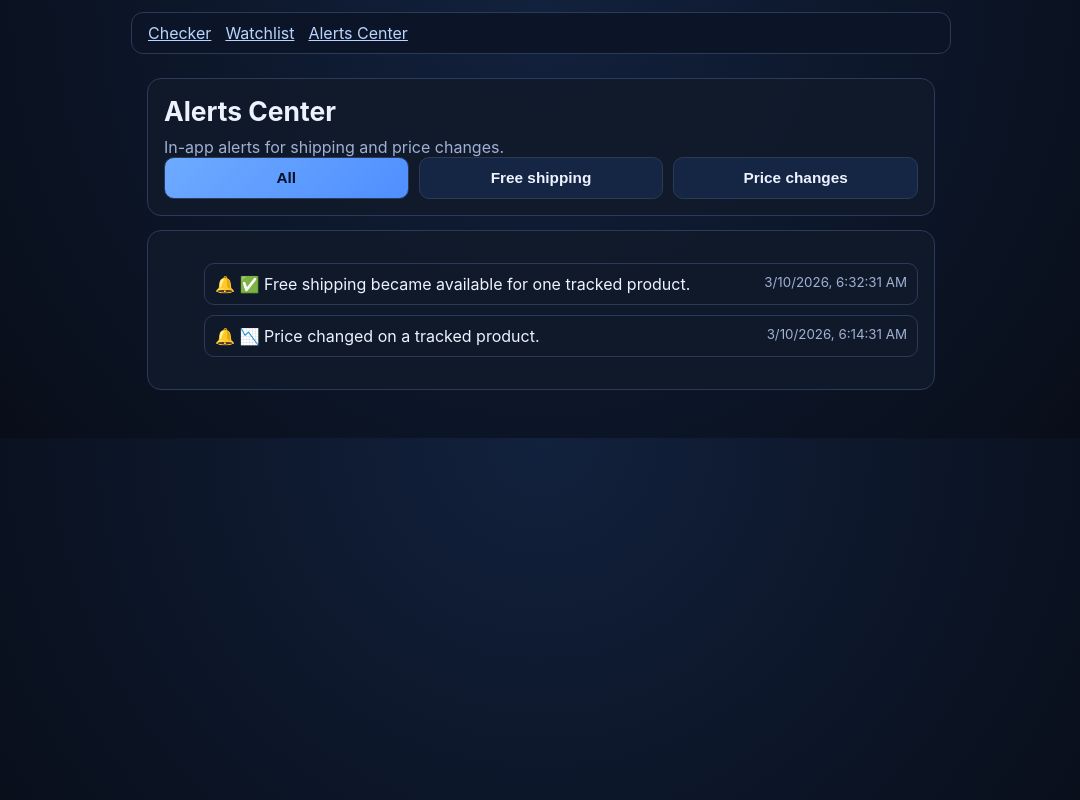
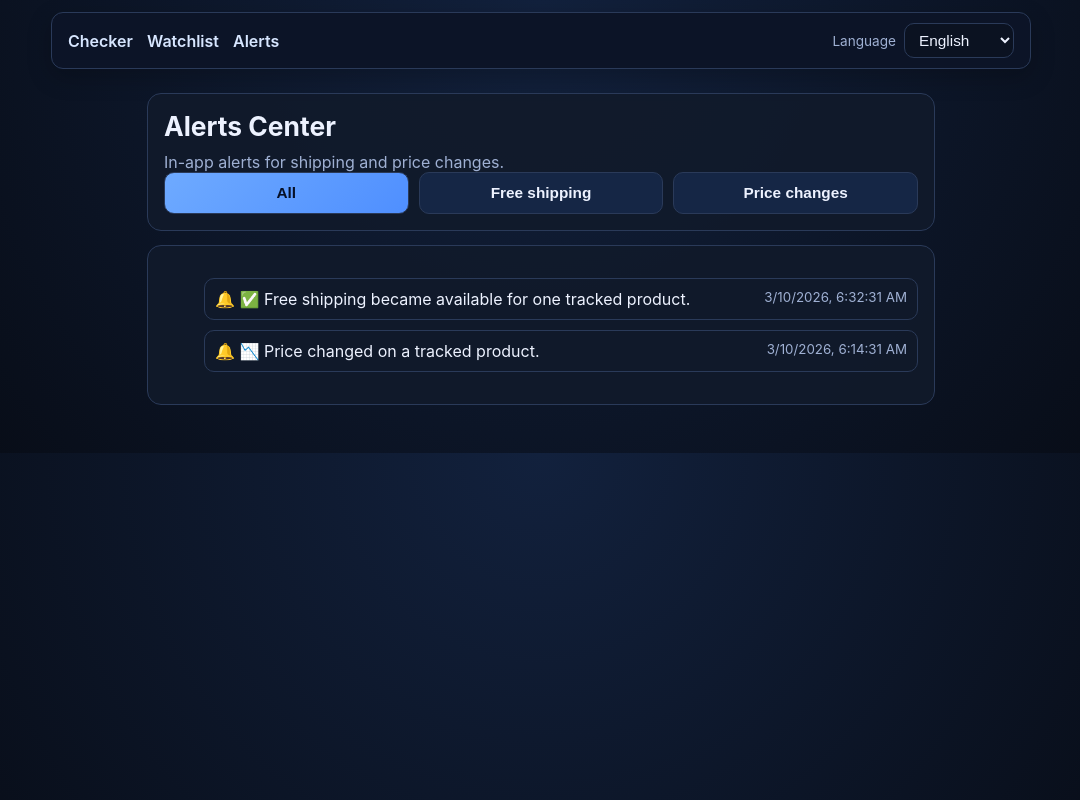
Before and after one commit to itzikban/amz-free-shiping, a Next.js app in the folder frontend/: page /alerts in a window 1280 px wide. Shown: the whole page, without its empty margins (99-1179 px from the left). Built offline with nearby package versions, Linux system fonts and the light colour scheme; no server answers.

Commit message:
feat(ui): polish dashboard UI and add EN/HE language toggle with RTL

```diff
--- a/frontend/app/alerts/page.tsx
+++ b/frontend/app/alerts/page.tsx
@@ -2,8 +2,10 @@
 
 import { useEffect, useMemo, useState } from "react";
 import { getFallbackAlerts, UserAlert } from "@/lib/watchlist";
+import { useI18n } from "@/lib/i18n";
 
 export default function AlertsPage() {
+  const { t } = useI18n();
   const [alerts, setAlerts] = useState<UserAlert[]>([]);
   const [loading, setLoading] = useState(true);
   const [filter, setFilter] = useState<"all" | "free" | "price">("all");
@@ -34,7 +36,7 @@ export default function AlertsPage() {
   return (
     <main className="container">
       <section className="card hero">
-        <h1>Alerts Center</h1>
+        <h1>{t("alerts_title")}</h1>
         <p>In-app alerts for shipping and price changes.</p>
         <div className="row" style={{ gridTemplateColumns: "repeat(3, 1fr)" }}>
           <button className={filter === "all" ? "" : "secondary"} onClick={() => setFilter("all")}>All</button>
--- a/frontend/app/globals.css
+++ b/frontend/app/globals.css
@@ -15,15 +15,23 @@ html, body { margin: 0; padding: 0; background: radial-gradient(circle at top, #
 a { color: #b9d5ff; }
 
 .topNav {
-  max-width: 820px;
+  max-width: 980px;
   margin: 12px auto 0;
   padding: 10px 16px;
   display: flex;
+  justify-content: space-between;
+  align-items: center;
   gap: 14px;
   border: 1px solid var(--line);
   border-radius: 12px;
   background: #0c1427;
+  box-shadow: 0 8px 24px rgba(0,0,0,0.22);
 }
+.topNavLinks { display: flex; gap: 14px; align-items: center; }
+.topNav a { text-decoration: none; color: #d7e6ff; font-weight: 600; }
+.topNav a:hover { color: #ffffff; }
+.langSelect { display: flex; align-items: center; gap: 8px; color: var(--muted); font-size: .85rem; }
+.langSelect select { padding: 7px 10px; min-width: 110px; }
 
 .container { max-width: 820px; margin: 0 auto; padding: 24px 16px 48px; display: grid; gap: 14px; }
 .card { background: color-mix(in srgb, var(--card) 90%, transparent); border: 1px solid var(--line); border-radius: 14px; padding: 16px; }
@@ -67,4 +75,6 @@ h4 { margin: 0 0 8px; }
 @media (max-width: 640px) {
   .row { grid-template-columns: 1fr; }
   .hero h1 { font-size: 1.35rem; }
+  .topNav { flex-direction: column; align-items: stretch; }
+  .topNavLinks { justify-content: space-between; }
 }
--- a/frontend/app/layout.tsx
+++ b/frontend/app/layout.tsx
@@ -1,6 +1,7 @@
 import "./globals.css";
 import type { Metadata } from "next";
-import Link from "next/link";
+import TopNav from "@/components/TopNav";
+import { I18nProvider } from "@/lib/i18n";
 
 export const metadata: Metadata = {
   title: "AMZ Free Shipping Checker",
@@ -9,14 +10,12 @@ export const metadata: Metadata = {
 
 export default function RootLayout({ children }: { children: React.ReactNode }) {
   return (
-    <html lang="en">
+    <html lang="en" suppressHydrationWarning>
       <body>
-        <nav className="topNav" aria-label="Main navigation">
-          <Link href="/">Checker</Link>
-          <Link href="/products">Watchlist</Link>
-          <Link href="/alerts">Alerts Center</Link>
-        </nav>
-        {children}
+        <I18nProvider>
+          <TopNav />
+          {children}
+        </I18nProvider>
       </body>
     </html>
   );
--- a/frontend/app/products/[id]/page.tsx
+++ b/frontend/app/products/[id]/page.tsx
@@ -4,8 +4,10 @@ import Link from "next/link";
 import { useParams } from "next/navigation";
 import { useEffect, useMemo, useState } from "react";
 import { getFallbackTrackedProducts, TrackedProduct } from "@/lib/watchlist";
+import { useI18n } from "@/lib/i18n";
 
 export default function ProductDetailsPage() {
+  const { t } = useI18n();
   const { id } = useParams<{ id: string }>();
   const [items, setItems] = useState<TrackedProduct[]>([]);
   const [loading, setLoading] = useState(true);
@@ -39,14 +41,14 @@ export default function ProductDetailsPage() {
   return (
     <main className="container">
       <section className="card">
-        <Link href="/products">← Back to watchlist</Link>
+        <Link href="/products">← {t("back_watchlist")}</Link>
       </section>
       <section className="card">
         {loading && <p>Loading…</p>}
         {!loading && !item && <p className="error">Tracked product not found.</p>}
         {item && (
           <>
-            <h2>Tracked Product Details</h2>
+            <h2>{t("details_title")}</h2>
             <ul>
               <li><strong>ID:</strong> {item.id}</li>
               <li><strong>URL:</strong> <a href={item.url} target="_blank" rel="noopener noreferrer">{item.url}</a></li>
--- a/frontend/app/products/page.tsx
+++ b/frontend/app/products/page.tsx
@@ -3,8 +3,10 @@
 import Link from "next/link";
 import { useEffect, useMemo, useState } from "react";
 import { getFallbackTrackedProducts, TrackedProduct } from "@/lib/watchlist";
+import { useI18n } from "@/lib/i18n";
 
 export default function ProductsPage() {
+  const { t } = useI18n();
   const [items, setItems] = useState<TrackedProduct[]>([]);
   const [loading, setLoading] = useState(true);
   const [usingFallback, setUsingFallback] = useState(false);
@@ -42,7 +44,7 @@ export default function ProductsPage() {
   return (
     <main className="container">
       <section className="card hero">
-        <h1>Watchlist</h1>
+        <h1>{t("watchlist_title")}</h1>
         <p>Tracked products with destination-specific shipping verdict.</p>
         <div className="row" style={{ gridTemplateColumns: "repeat(3, 1fr)" }}>
           <div className="card"><strong>{items.length}</strong><br /><small>Total tracked</small></div>
--- /dev/null
+++ b/frontend/components/TopNav.tsx
@@ -0,0 +1,25 @@
+"use client";
+
+import Link from "next/link";
+import { useI18n } from "@/lib/i18n";
+
+export default function TopNav() {
+  const { lang, setLang, t } = useI18n();
+
+  return (
+    <nav className="topNav" aria-label="Main navigation">
+      <div className="topNavLinks">
+        <Link href="/">{t("nav_checker")}</Link>
+        <Link href="/products">{t("nav_watchlist")}</Link>
+        <Link href="/alerts">{t("nav_alerts")}</Link>
+      </div>
+      <label className="langSelect">
+        {t("language")}
+        <select value={lang} onChange={(e) => setLang(e.target.value as "en" | "he") }>
+          <option value="en">English</option>
+          <option value="he">עברית</option>
+        </select>
+      </label>
+    </nav>
+  );
+}
--- /dev/null
+++ b/frontend/lib/i18n.tsx
@@ -0,0 +1,91 @@
+"use client";
+
+import React, { createContext, useContext, useEffect, useMemo, useState } from "react";
+
+type Lang = "en" | "he";
+
+type Dict = Record<string, string>;
+
+const dictionaries: Record<Lang, Dict> = {
+  en: {
+    nav_checker: "Checker",
+    nav_watchlist: "Watchlist",
+    nav_alerts: "Alerts",
+    language: "Language",
+    app_title: "AMZ Free Shipping Checker",
+    app_subtitle: "Country-aware shipping checker powered by your backend.",
+    check_button: "Check free shipping",
+    add_button: "Add product to watchlist",
+    monitor_button: "Start monitor",
+    loading: "Loading…",
+    watchlist_title: "Watchlist",
+    alerts_title: "Alerts Center",
+    details_title: "Tracked Product Details",
+    back_watchlist: "Back to watchlist",
+  },
+  he: {
+    nav_checker: "בודק",
+    nav_watchlist: "רשימת מעקב",
+    nav_alerts: "התראות",
+    language: "שפה",
+    app_title: "בודק משלוח חינם באמזון",
+    app_subtitle: "בדיקת משלוח לפי מדינה, עם מעקב והתראות.",
+    check_button: "בדוק משלוח חינם",
+    add_button: "הוסף למעקב",
+    monitor_button: "התחל ניטור",
+    loading: "טוען…",
+    watchlist_title: "רשימת מעקב",
+    alerts_title: "מרכז התראות",
+    details_title: "פרטי מוצר במעקב",
+    back_watchlist: "חזרה לרשימת המעקב",
+  },
+};
+
+type I18nContextType = {
+  lang: Lang;
+  dir: "ltr" | "rtl";
+  setLang: (lang: Lang) => void;
+  t: (key: string) => string;
+};
+
+const I18nContext = createContext<I18nContextType | null>(null);
+
+export function I18nProvider({ children }: { children: React.ReactNode }) {
+  const [lang, setLangState] = useState<Lang>("en");
+
+  useEffect(() => {
+    const saved = (localStorage.getItem("ui_lang") || "en") as Lang;
+    const next: Lang = saved === "he" ? "he" : "en";
+    setLangState(next);
+  }, []);
+
+  useEffect(() => {
+    const dir = lang === "he" ? "rtl" : "ltr";
+    document.documentElement.lang = lang;
+    document.documentElement.dir = dir;
+  }, [lang]);
+
+  const setLang = (next: Lang) => {
+    setLangState(next);
+    localStorage.setItem("ui_lang", next);
+  };
+
+  const value = useMemo<I18nContextType>(() => {
+    const dir = lang === "he" ? "rtl" : "ltr";
+    const dict = dictionaries[lang];
+    return {
+      lang,
+      dir,
+      setLang,
+      t: (key: string) => dict[key] || key,
+    };
+  }, [lang]);
+
+  return <I18nContext.Provider value={value}>{children}</I18nContext.Provider>;
+}
+
+export function useI18n() {
+  const ctx = useContext(I18nContext);
+  if (!ctx) throw new Error("useI18n must be used within I18nProvider");
+  return ctx;
+}
```
Also changed, not shown: frontend/app/page.tsx (+7 -8 lines).
